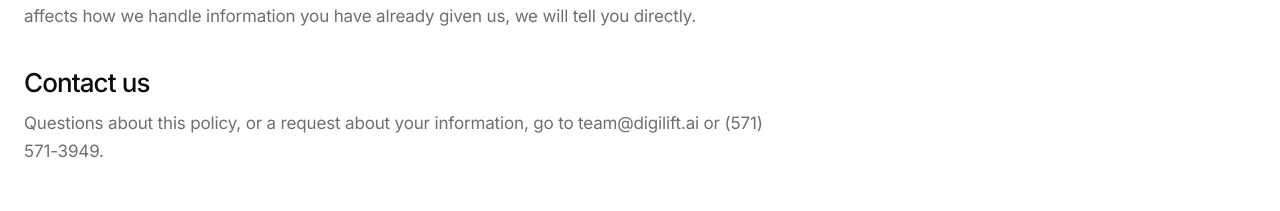
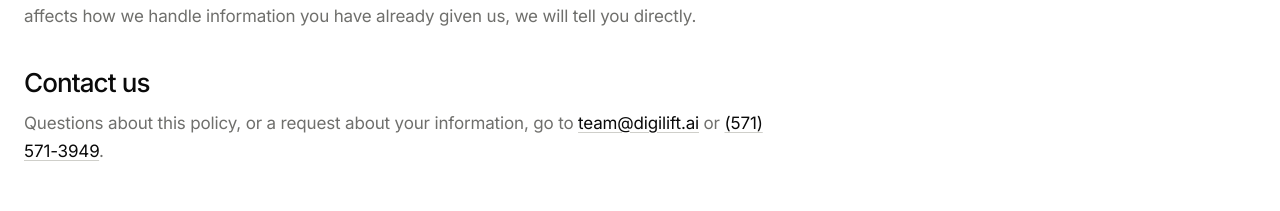
Before and after one commit to ZebaLodhi/digilift-website, a Next.js app: page /privacy in a window 1280 px wide. Shown: the part 3628-3839 px from the top of the page. Built offline with nearby package versions, Linux system fonts and the light colour scheme.

Commit message:
Enhance link styles in prose for better visibility
Added styles for links in prose to enhance visibility and interaction.

```diff
--- a/app/globals.css
+++ b/app/globals.css
@@ -883,3 +883,10 @@ fieldset.field{border:0;min-width:0}
    so prose lists ran together with the paragraph after them. */
 .prose ul{list-style:disc;padding-left:20px;display:grid;gap:9px;margin-bottom:18px}
 .prose ul li::marker{color:var(--gray-2)}
+
+
+/* The global `a` reset strips link styling, which left mailto/tel links in
+   body copy (the privacy policy's contact lines) looking like plain text. */
+.prose a{color:var(--ink);text-decoration:underline;text-underline-offset:3px;
+  text-decoration-color:var(--line-2,#CFCFCA);transition:color .2s,text-decoration-color .2s}
+.prose a:hover{color:var(--brand-deep);text-decoration-color:var(--brand-deep)}
```
